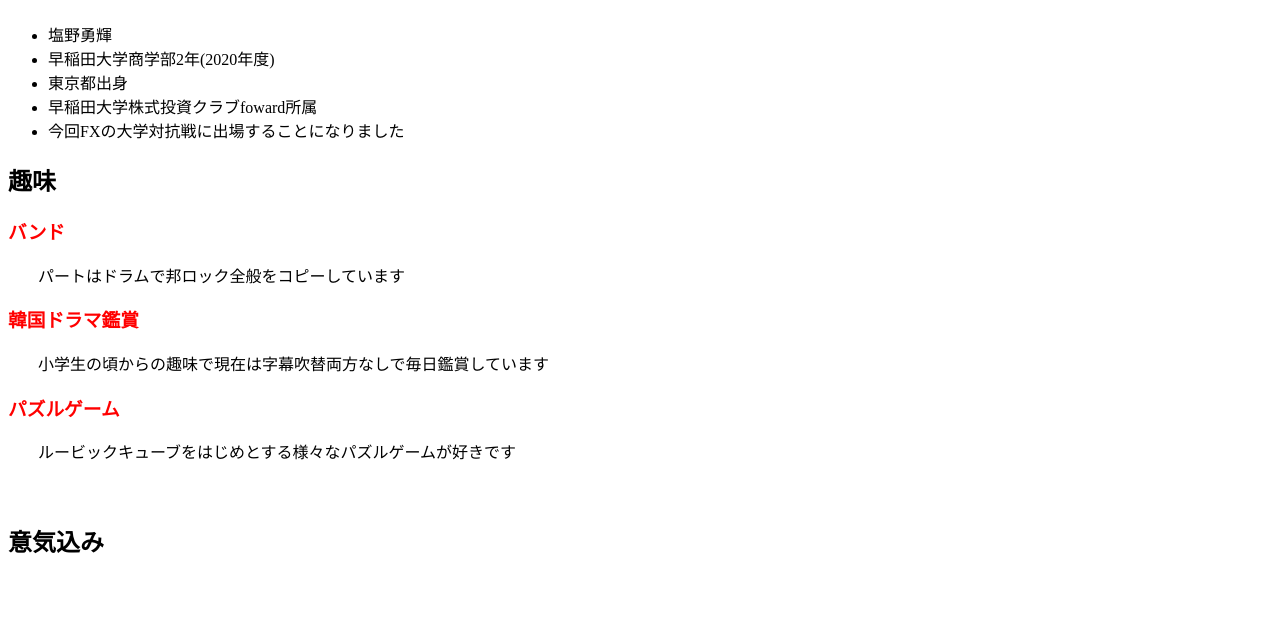
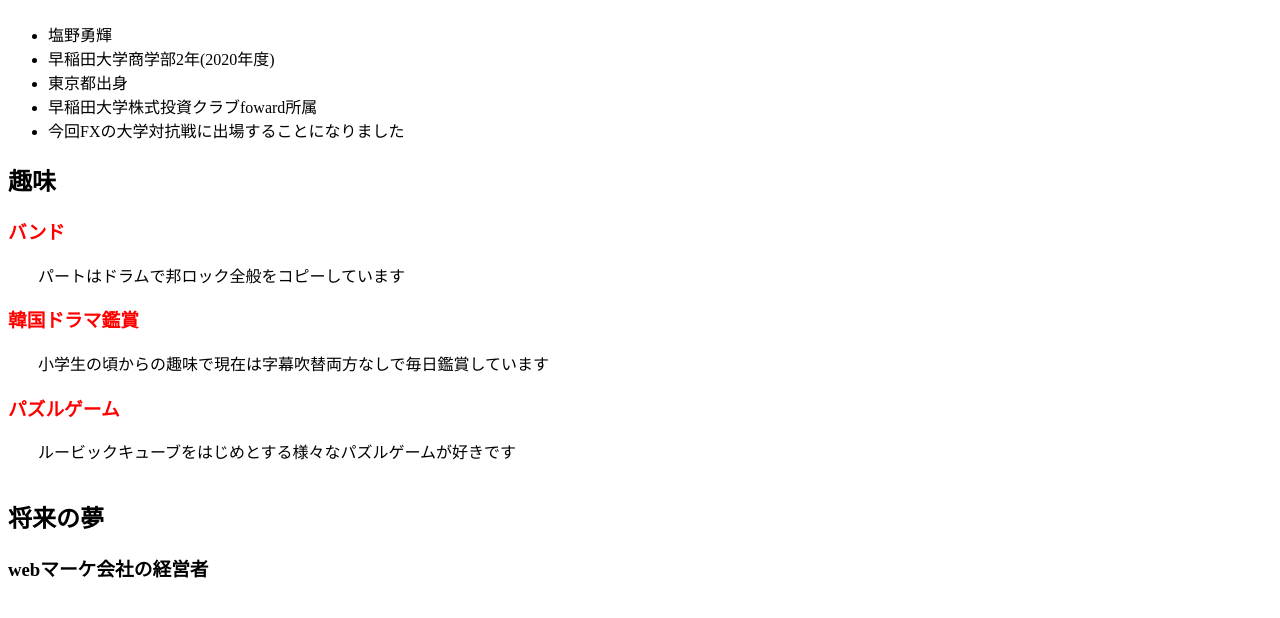
Before and after one commit to yuki01234/prog-8.github.io, a plain HTML site: page index.html in a window 1280 px wide. Shown: the part 133-751 px from the top of the page. Drawn offline with Linux system fonts and the light colour scheme.

Commit message:
Update index.html

```diff
--- a/index.html
+++ b/index.html
@@ -38,6 +38,8 @@
             </table>
         </div>
         <div class="contact">
+           <h2>将来の夢</h2>
+             <h3>webマーケ会社の経営者</h3>
           　<h2>意気込み</h2>
           　　<h3>リアルマネーでの取引は初めてですが、早稲田の名に恥じぬような取引をしたいと
           思っています。また、この大会を通して自分の金融リテラシーも高められたらなと思っています。
```
